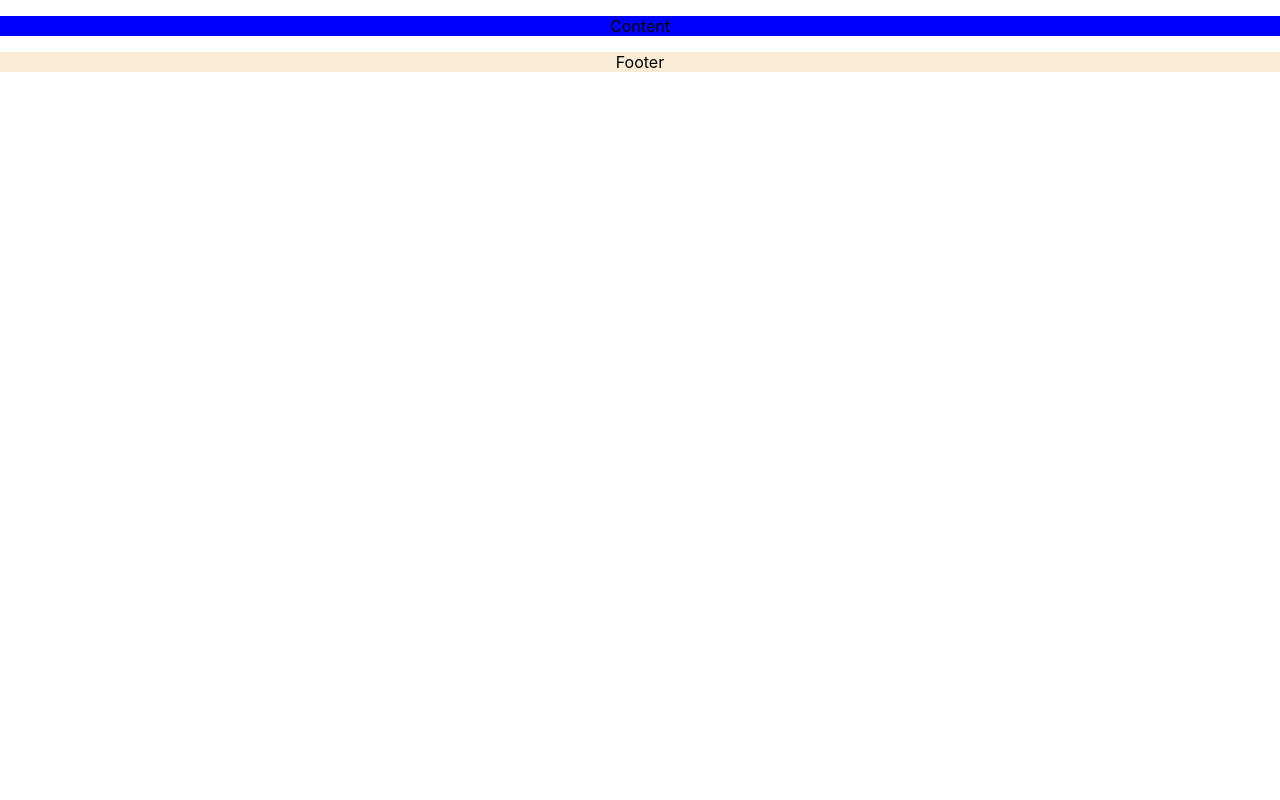
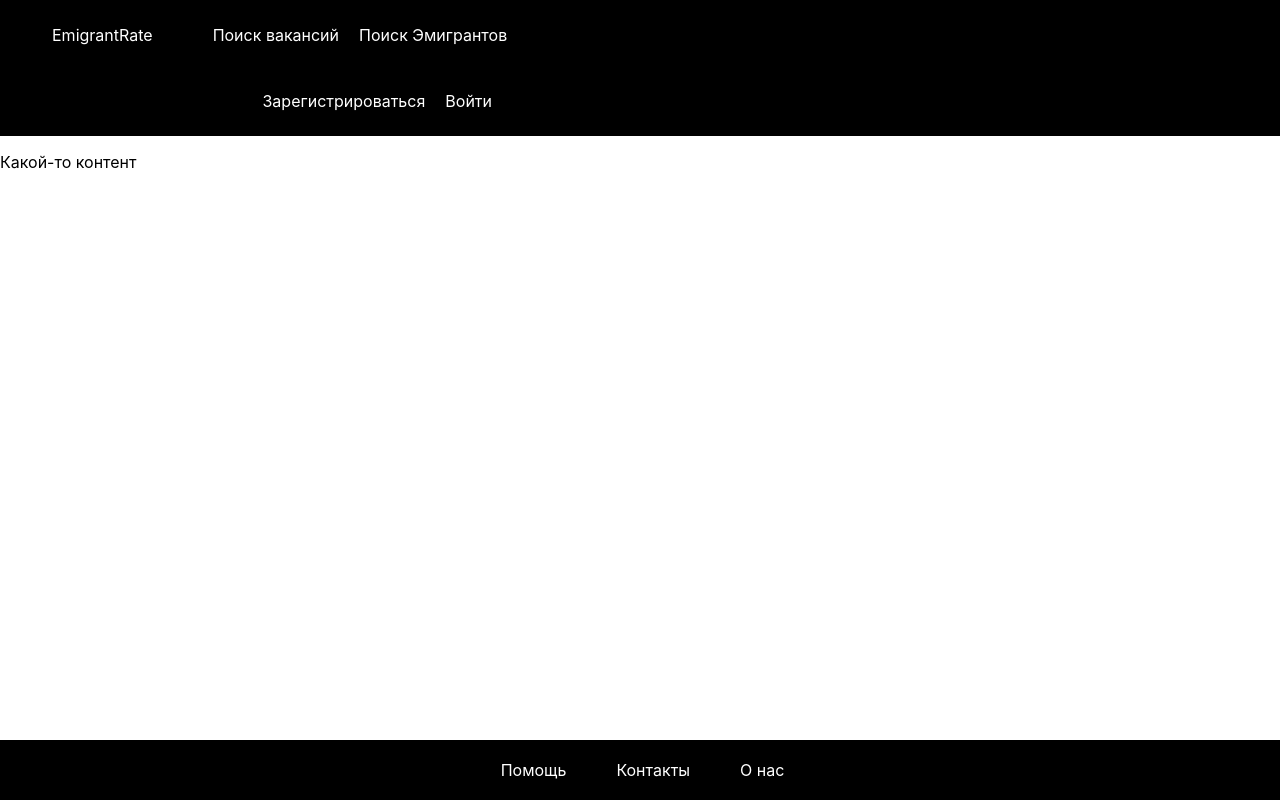
Before and after one commit to TMBcom/EmigrantRateFrontReact, a React (Create React App) app: page / in a window 1280 px wide. Built offline with nearby package versions, Linux system fonts and the light colour scheme.

Commit message:
fix:"import components" feat:"app css styles"

```diff
--- a/src/App.css
+++ b/src/App.css
@@ -1,40 +1,341 @@
-.App {
-  text-align: center;
+/* Header Zone */
+
+a {
+  text-decoration: none;
+  /* Убираем подчёркивание */
+  color: white;
 }
 
-.App-logo {
-  height: 40vmin;
-  pointer-events: none;
+.Header_Block {
+  background-color: black;
+  border: 2px solid black;
+  line-height: 26px;
 }
 
-@media (prefers-reduced-motion: no-preference) {
-  .App-logo {
-    animation: App-logo-spin infinite 20s linear;
-  }
+.Logo_Emigrant {
+  color: white;
+  padding-right: 50px;
+  padding-left: 50px;
+  display: inline-block;
+  padding-top: 20px;
+  padding-bottom: 20px;
 }
 
-.App-link {
-  color: #61dafb;
+
+
+.Search_work {
+  padding-right: 10px;
+  padding-left: 10px;
+  display: inline-block;
+  text-align: center;
+  position: relative;
+  cursor: pointer;
 }
 
-@keyframes App-logo-spin {
-  from {
-    transform: rotate(0deg);
-  }
-  to {
-    transform: rotate(360deg);
-  }
+.Search_work:after {
+  content: "";
+  display: block;
+  position: absolute;
+  right: 0;
+  bottom: -3px;
+  width: 0;
+  height: 2px;
+  /* Высота линии */
+  background-color: grey;
+  /* Цвет подчеркивания при исчезании линии*/
+  transition: width 0.5s;
+  /* Время эффекта */
 }
 
-.Header{
-  background-color: antiquewhite;
+.Search_work:hover:after {
+  content: "";
+  width: 100%;
+  display: block;
+  position: absolute;
+  left: 0;
+  bottom: -3px;
+  height: 2px;
+  /* Высота линии */
+  background-color: white;
+  /* Цвет подчеркивания при появлении линии*/
+  transition: width 0.5s;
+  /* Время эффекта */
 }
 
-.Content{
-  background-color:blue;
+.Find_Emigrant {
+  padding-right: 10px;
+  padding-left: 10px;
+  display: inline-block;
+  text-align: center;
+  position: relative;
+  cursor: pointer;
 }
 
-.Footer{
-  background-color: antiquewhite;
+.Find_Emigrant:after {
+  content: "";
+  display: block;
+  position: absolute;
+  right: 0;
+  bottom: -3px;
+  width: 0;
+  height: 2px;
+  /* Высота линии */
+  background-color: grey;
+  /* Цвет подчеркивания при исчезании линии*/
+  transition: width 0.5s;
+  /* Время эффекта */
+}
+
+.Find_Emigrant:hover:after {
+  content: "";
+  width: 100%;
+  display: block;
+  position: absolute;
+  left: 0;
+  bottom: -3px;
+  height: 2px;
+  /* Высота линии */
+  background-color: white;
+  /* Цвет подчеркивания при появлении линии*/
+  transition: width 0.5s;
+  /* Время эффекта */
+}
+
+.Registration {
+  padding-right: 10px;
+  padding-left: 10px;
+  display: inline-block;
+  text-align: center;
+  position: relative;
+  cursor: pointer;
+}
+
+.Registration:after {
+  content: "";
+  display: block;
+  position: absolute;
+  right: 0;
+  bottom: -3px;
+  width: 0;
+  height: 2px;
+  /* Высота линии */
+  background-color: grey;
+  /* Цвет подчеркивания при исчезании линии*/
+  transition: width 0.5s;
+  /* Время эффекта */
+}
+
+.Registration:hover:after {
+  content: "";
+  width: 100%;
+  display: block;
+  position: absolute;
+  left: 0;
+  bottom: -3px;
+  height: 2px;
+  /* Высота линии */
+  background-color: white;
+  /* Цвет подчеркивания при появлении линии*/
+  transition: width 0.5s;
+  /* Время эффекта */
+}
+
+.Authorization {
+  padding-right: 10px;
+  padding-left: 10px;
+  display: inline-block;
+  text-align: center;
+  position: relative;
+  cursor: pointer;
 
 }
+
+.Authorization:after {
+  content: "";
+  display: block;
+  position: absolute;
+  right: 0;
+  bottom: -3px;
+  width: 0;
+  height: 2px;
+  /* Высота линии */
+  background-color: grey;
+  /* Цвет подчеркивания при исчезании линии*/
+  transition: width 0.5s;
+  /* Время эффекта */
+}
+
+.Authorization:hover:after {
+  content: "";
+  width: 100%;
+  display: block;
+  position: absolute;
+  left: 0;
+  bottom: -3px;
+  height: 2px;
+  /* Высота линии */
+  background-color: white;
+  /* Цвет подчеркивания при появлении линии*/
+  transition: width 0.5s;
+  /* Время эффекта */
+}
+
+.AutoRegPosition {
+  display: inline-block;
+  text-align: right;
+  width: 500px;
+  padding-top: 20px;
+  padding-bottom: 20px;
+
+}
+
+.Navigation_header {
+  text-align: left;
+  display: inline-block;
+  width: 800px;
+  padding-top: 20px;
+  padding-bottom: 20px;
+}
+
+/* Footer Zone */
+
+.Footer {
+  background-color: black;
+  text-align: center;
+  position: absolute;
+  bottom: 0;
+  left: 0;
+  width: 100%;
+}
+
+.Navigation_footer {
+  text-align: center;
+  display: inline-block;
+  width: 1285px;
+  padding-top: 20px;
+  padding-bottom: 20px;
+}
+
+.Help {
+  padding-right: 25px;
+  padding-left: 25px;
+  display: inline-block;
+  text-align: center;
+  position: relative;
+  cursor: pointer;
+
+}
+
+.Help:after {
+  content: "";
+  display: block;
+  position: absolute;
+  right: 0;
+  bottom: -3px;
+  width: 0;
+  height: 2px;
+  /* Высота линии */
+  background-color: grey;
+  /* Цвет подчеркивания при исчезании линии*/
+  transition: width 0.5s;
+  /* Время эффекта */
+}
+
+.Help:hover:after {
+  content: "";
+  width: 100%;
+  display: block;
+  position: absolute;
+  left: 0;
+  bottom: -3px;
+  height: 2px;
+  /* Высота линии */
+  background-color: white;
+  /* Цвет подчеркивания при появлении линии*/
+  transition: width 0.5s;
+  /* Время эффекта */
+}
+
+
+
+
+.Contacts {
+  padding-right: 25px;
+  padding-left: 25px;
+  display: inline-block;
+  text-align: center;
+  position: relative;
+  cursor: pointer;
+
+}
+
+.Contacts:after {
+  content: "";
+  display: block;
+  position: absolute;
+  right: 0;
+  bottom: -3px;
+  width: 0;
+  height: 2px;
+  /* Высота линии */
+  background-color: grey;
+  /* Цвет подчеркивания при исчезании линии*/
+  transition: width 0.5s;
+  /* Время эффекта */
+}
+
+.Contacts:hover:after {
+  content: "";
+  width: 100%;
+  display: block;
+  position: absolute;
+  left: 0;
+  bottom: -3px;
+  height: 2px;
+  /* Высота линии */
+  background-color: white;
+  /* Цвет подчеркивания при появлении линии*/
+  transition: width 0.5s;
+  /* Время эффекта */
+}
+
+
+.About_us {
+  padding-right: 25px;
+  padding-left: 25px;
+  display: inline-block;
+  text-align: center;
+  position: relative;
+  cursor: pointer;
+
+}
+
+.About_us:after {
+  content: "";
+  display: block;
+  position: absolute;
+  right: 0;
+  bottom: -3px;
+  width: 0;
+  height: 2px;
+  /* Высота линии */
+  background-color: grey;
+  /* Цвет подчеркивания при исчезании линии*/
+  transition: width 0.5s;
+  /* Время эффекта */
+}
+
+.About_us:hover:after {
+  content: "";
+  width: 100%;
+  display: block;
+  position: absolute;
+  left: 0;
+  bottom: -3px;
+  height: 2px;
+  /* Высота линии */
+  background-color: white;
+  /* Цвет подчеркивания при появлении линии*/
+  transition: width 0.5s;
+  /* Время эффекта */
+}
--- a/src/App.js
+++ b/src/App.js
@@ -1,26 +1,27 @@
-import logo from './logo.svg';
+import React from 'react';
 import './App.css';
 import Header from './Components/Header';
+import Footer from './Components/Footer';
+import ContentMainPage from './Components/ContentMainPage';
 
 function App() {
   return (
 
     <div className="App">
 
+
       <div className="Header">
-        <Header/>
+        <Header />
       </div>
-
       <div className='Content'>
-        <p>Content</p>
+        <ContentMainPage />
       </div>
-
       <div className='Footer'>
-        <p>Footer</p>
+        <Footer />
       </div>
-
     </div>
   );
 }
 
+
 export default App;
--- a/src/Components/ContentMainPage.jsx
+++ b/src/Components/ContentMainPage.jsx
@@ -0,0 +1,9 @@
+import React from 'react';
+
+function ContentMainPage() {
+    return(
+    <p>Какой-то контент </p>
+    );
+}
+
+export default ContentMainPage;
--- a/src/Components/Footer.jsx
+++ b/src/Components/Footer.jsx
@@ -0,0 +1,22 @@
+import React from 'react';
+
+function Footer() {
+    return(
+        <div className='Footer'>
+        <div className='Navigation_footer'>
+          <div className='Help'>
+            <a href='#'>Помощь</a>
+          </div>
+
+          <div className='Contacts'>
+            <a href='#'>Контакты</a>
+          </div>
+          <div className='About_us'>
+            <a href='#'>О нас</a>
+          </div>
+        </div>
+      </div>
+    );
+}
+
+export default Footer;
--- a/src/Components/Header.jsx
+++ b/src/Components/Header.jsx
@@ -1,7 +1,39 @@
 import React from 'react';
 
 function Header() {
-    <p>Headerr</p>
+    return(
+      <div className="Header_Block">
+
+      <div className='Logo_Emigrant'>
+        <a href='#'>EmigrantRate</a>
+      </div>
+
+      <div className='Navigation_header'>
+
+      <div className='Search_work'>
+        <a href='#'>Поиск вакансий</a>
+      </div>
+
+      <div className='Find_Emigrant'>
+        <a href='#'>Поиск Эмигрантов</a>
+      </div>
+
+      </div>
+
+      <div className='AutoRegPosition'>
+
+      <div className='Registration'>
+      <a href='#'>Зарегистрироваться</a>
+      </div>
+
+      <div className='Authorization'>
+      <a href='#'>Войти</a>
+      </div>
+
+      </div>
+    </div>
+
+    );
 }
 
 export default Header;
```
